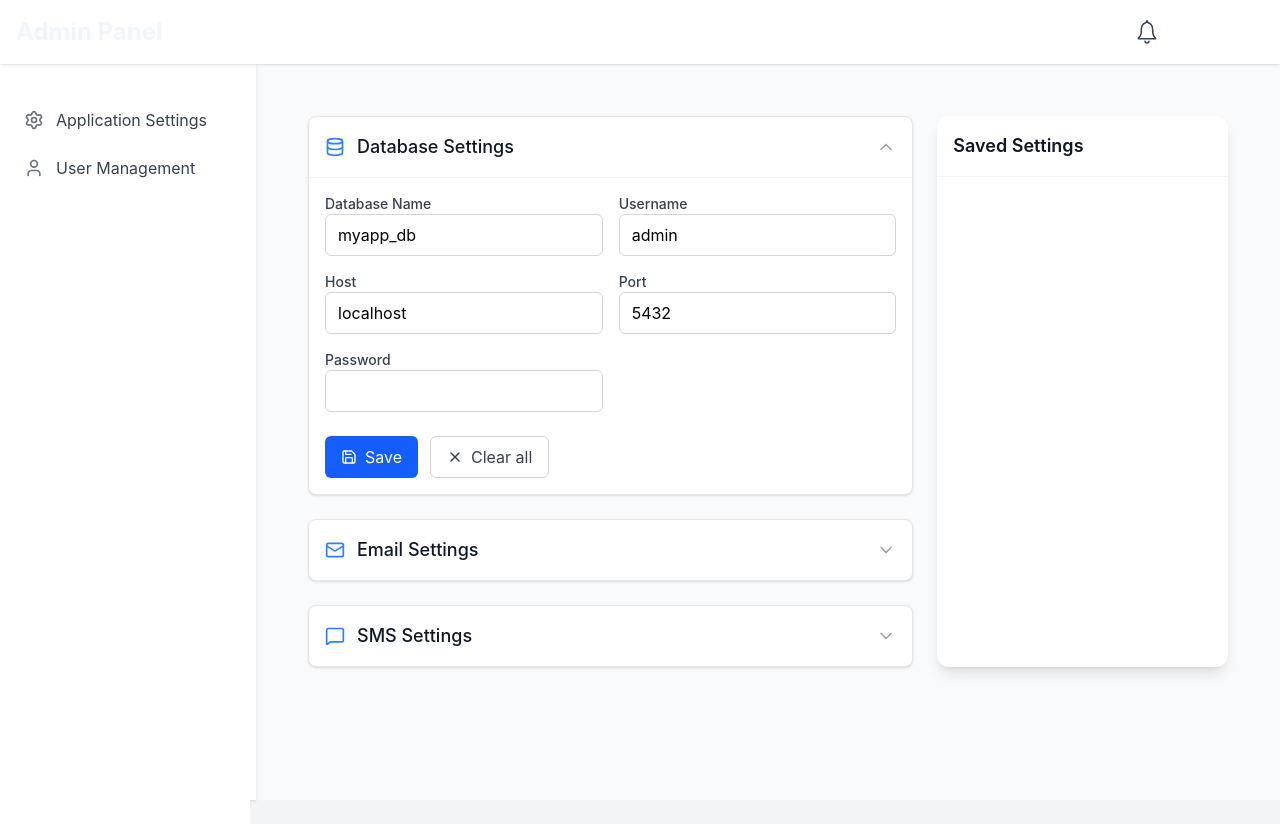
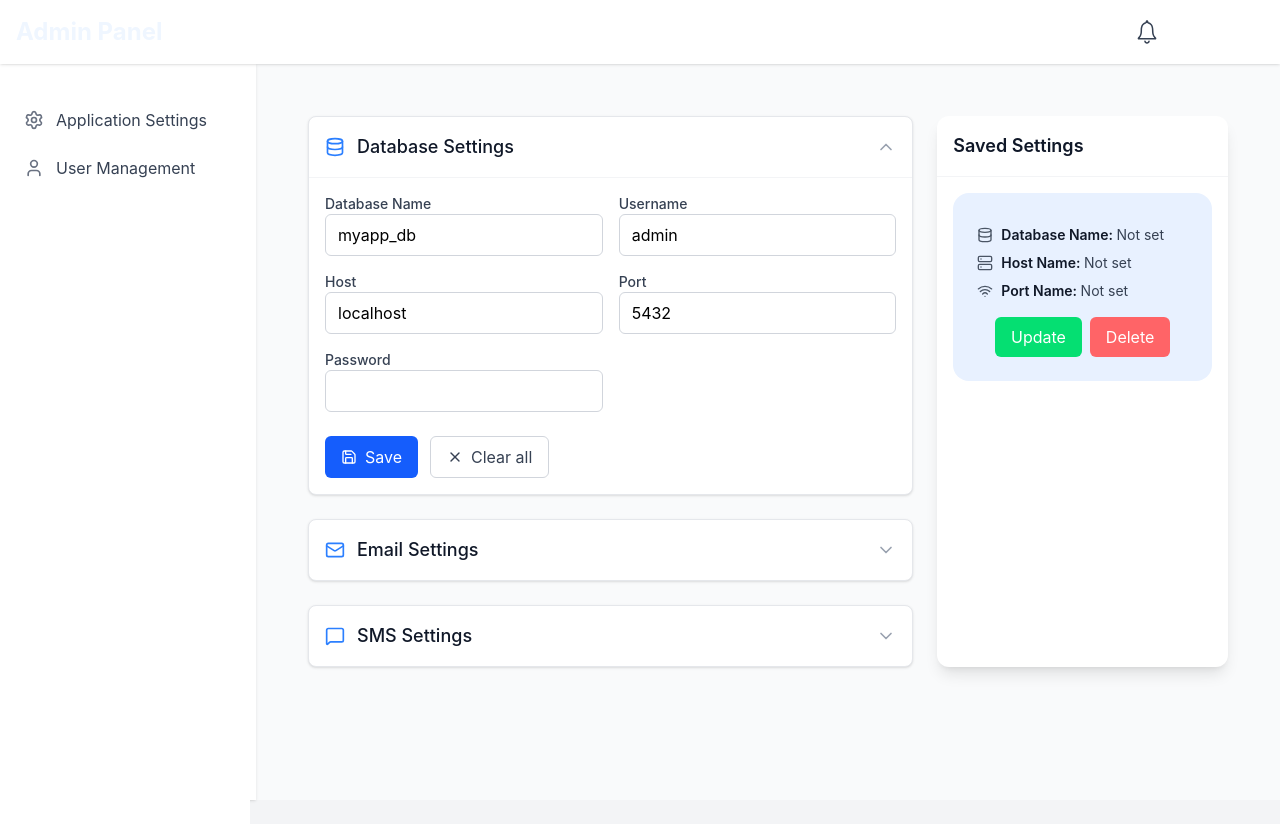
Before and after one commit to yasith-1/nexova-poc-frontend, a React (Vite) app: page / in a window 1280 px wide. Built offline with nearby package versions, Linux system fonts and the light colour scheme.

Commit message:
delete modal and update modal created

```diff
--- a/src/components/Dashboard.tsx
+++ b/src/components/Dashboard.tsx
@@ -12,6 +12,7 @@ import {
 } from "lucide-react";
 import axios from "axios";
 import toast from "react-hot-toast";
+import SettingCard from "./SettingCard";
 
 // Types
 type ExpandedSections = {
@@ -29,21 +30,21 @@ const Dashboard = () => {
         sms: false,
     });
 
-    // ---- Database Settings State ----
+    // ---- Database Settings State --------------
     const [dbHost, setDbHost] = useState("localhost");
     const [dbUsername, setDbUsername] = useState("admin");
     const [dbPort, setDbPort] = useState("5432");
     const [dbPassword, setDbPassword] = useState("");
     const [dbName, setDbName] = useState("myapp_db");
 
-    // ---- Email Settings State ----
+    // ---- Email Settings State --------------
     const [smtpHost, setSmtpHost] = useState("smtp.gmail.com");
     const [smtpPort, setSmtpPort] = useState("587");
     const [emailUsername, setEmailUsername] = useState("your-email@gmail.com");
     const [emailPassword, setEmailPassword] = useState("");
     const [fromEmail, setFromEmail] = useState("noreply@myapp.com");
 
-    // ---- SMS Settings State ----
+    // ---- SMS Settings State ---------------
     const [smsProvider, setSmsProvider] = useState("twilio");
     const [fromNumber, setFromNumber] = useState("+1234567890");
     const [apiKey, setApiKey] = useState("");
@@ -58,6 +59,7 @@ const Dashboard = () => {
 
     const handleSave = async (section: keyof ExpandedSections) => {
         let payload: any = {};
+
         if (section === "database") {
             payload = {
                 databaseName: dbName,
@@ -83,10 +85,10 @@ const Dashboard = () => {
             };
         }
 
+        // axioss POST database settings save-------------------------------------------------------
+
         try {
             const res = await axios.post('http://localhost:8080/api/database/setting/add', payload);
-            // console.log(`${section} settings saved`, res.data.message);
-            // alert(res.data.message);
             if (res.status == 200) {
                 toast.success(res.data.message);
             } else {
@@ -96,6 +98,8 @@ const Dashboard = () => {
             // alert(error ?.response?.data?.message || "An error occurred");
             toast.error(error?.response?.data?.message || "An error occurred");
         }
+
+        //------------------------------------------------------------------------------------------
     };
 
     const handleCancel = (section: keyof ExpandedSections) => {
@@ -379,6 +383,7 @@ const Dashboard = () => {
 
                         <div className="divide-y divide-gray-100 flex flex-col gap-4 p-4">
                             {/* Placeholder for saved settings or tickets */}
+                            <SettingCard />
                         </div>
                     </div>
                 </div>
--- a/src/components/SettingCard.tsx
+++ b/src/components/SettingCard.tsx
@@ -1,5 +1,18 @@
+import { Database, Server, Wifi, X } from "lucide-react"
+import { useState } from "react";
 
 function SettingCard(props: any) {
+    const [showUpdateModal, setShowUpdateModal] = useState(false);
+    const [showDeleteModal, setShowDeleteModal] = useState(false);
+
+
+     const handleDelete = () => {
+        // Handle delete logic here
+        console.log('Deleting database setting:', props.id);
+        setShowDeleteModal(false);
+        // You can add props.onDelete(props.id) here to pass data to parent component
+    };
+
     return (
         <>
             <div
@@ -13,31 +26,168 @@ function SettingCard(props: any) {
                                 {props.id}
                             </span>
                         </div>
-                        <h4 className="text-sm font-semibold text-gray-900 mb-1">
-                            Database Name :
-                        </h4>
 
-                        <h4 className="text-sm font-semibold text-gray-900 mb-1">
-                            Host Name :
-                        </h4>
+                        <div className="space-y-2 mb-4">
+                            <div className="flex items-center gap-2">
+                                <Database className="w-4 h-4 text-gray-600" />
+                                <h4 className="text-sm font-semibold text-gray-900">
+                                    Database Name: <span className="font-normal text-gray-700">{props.databaseName || 'Not set'}</span>
+                                </h4>
+                            </div>
 
-                        <h4 className="text-sm font-semibold text-gray-900 mb-1">
-                            Port Name :
-                        </h4>
+                            <div className="flex items-center gap-2">
+                                <Server className="w-4 h-4 text-gray-600" />
+                                <h4 className="text-sm font-semibold text-gray-900">
+                                    Host Name: <span className="font-normal text-gray-700">{props.hostName || 'Not set'}</span>
+                                </h4>
+                            </div>
+
+                            <div className="flex items-center gap-2">
+                                <Wifi className="w-4 h-4 text-gray-600" />
+                                <h4 className="text-sm font-semibold text-gray-900">
+                                    Port Name: <span className="font-normal text-gray-700">{props.portName || 'Not set'}</span>
+                                </h4>
+                            </div>
+                        </div>
 
                         <div className="flex gap-2 justify-center">
-                            <button className="flex items-center justify-center space-x-2 px-3 py-1 mt-3 bg-green-400 hover:bg-green-500 rounded-md">
+                            <button
+                                onClick={() => setShowUpdateModal(true)}
+                                className="flex items-center justify-center space-x-2 px-4 py-2 bg-green-400 hover:bg-green-500 text-white rounded-md transition-colors"
+                            >
                                 Update
                             </button>
 
-                            <button className="flex items-center justify-center space-x-2 px-3 py-1 mt-3 bg-red-400 hover:bg-red-500  rounded-md">
+                            <button
+                                onClick={() => setShowDeleteModal(true)}
+                                className="flex items-center justify-center space-x-2 px-4 py-2 bg-red-400 hover:bg-red-500 text-white rounded-md transition-colors"
+                            >
                                 Delete
                             </button>
                         </div>
-
                     </div>
                 </div>
             </div>
+
+
+
+            {/* Update Modal --------------------------------------------------------------------*/}
+            {showUpdateModal && (
+                <div className="fixed inset-0 bg-black bg-opacity-50 flex items-center justify-center z-50 p-4">
+                    <div className="bg-white rounded-lg shadow-xl w-full max-w-md">
+                        <div className="flex items-center justify-between p-6 border-b">
+                            <h2 className="text-lg font-semibold text-gray-900">Update Database Settings</h2>
+                            <button
+                                onClick={() => setShowUpdateModal(false)}
+                                className="text-gray-400 hover:text-gray-600 transition-colors"
+                            >
+                                <X className="w-5 h-5" />
+                            </button>
+                        </div>
+
+                        <div className="p-6">
+                            <div className="space-y-4">
+                                <div>
+                                    <div className="block text-sm font-medium text-gray-700 mb-1">
+                                        Database Name
+                                    </div>
+                                    <input
+                                        type="text"
+                                        name="databaseName"
+                                        value=""
+                                        onChange={(e) => { }}
+                                        className="w-full px-3 py-2 border border-gray-300 rounded-md focus:outline-none focus:ring-2 focus:ring-blue-500 focus:border-transparent"
+                                        placeholder="Enter database name"
+                                    />
+                                </div>
+
+                                <div>
+                                    <div className="block text-sm font-medium text-gray-700 mb-1">
+                                        Host Name
+                                    </div>
+                                    <input
+                                        type="text"
+                                        name="hostName"
+                                        value=""
+                                        onChange={(e) => { }}
+                                        className="w-full px-3 py-2 border border-gray-300 rounded-md focus:outline-none focus:ring-2 focus:ring-blue-500 focus:border-transparent"
+                                        placeholder="Enter host name"
+                                    />
+                                </div>
+
+                                <div>
+                                    <div className="block text-sm font-medium text-gray-700 mb-1">
+                                        Port Name
+                                    </div>
+                                    <input
+                                        type="text"
+                                        name="portName"
+                                        value=""
+                                        onChange={(e) => { }}
+                                        className="w-full px-3 py-2 border border-gray-300 rounded-md focus:outline-none focus:ring-2 focus:ring-blue-500 focus:border-transparent"
+                                        placeholder="Enter port name"
+                                    />
+                                </div>
+                            </div>
+
+                            <div className="flex gap-3 mt-6">
+                                <button
+                                    onClick={() => setShowUpdateModal(false)}
+                                    className="flex-1 px-4 py-2 text-gray-700 bg-gray-200 hover:bg-gray-300 rounded-md transition-colors"
+                                >
+                                    Cancel
+                                </button>
+                                <button
+                                    onClick={() => { }}
+                                    className="flex-1 px-4 py-2 bg-blue-600 hover:bg-blue-700 text-white rounded-md transition-colors"
+                                >
+                                    Update Settings
+                                </button>
+                            </div>
+                        </div>
+                    </div>
+                </div>
+            )}
+
+
+
+
+
+             {/* Delete Confirmation Modal --------------------------------------------------------------------*/}
+            {showDeleteModal && (
+                <div className="fixed inset-0 bg-black bg-opacity-50 flex items-center justify-center z-50 p-4">
+                    <div className="bg-white rounded-lg shadow-xl w-full max-w-sm">
+                        <div className="p-6">
+                            <div className="flex items-center justify-center w-12 h-12 mx-auto mb-4 bg-red-100 rounded-full">
+                                <X className="w-6 h-6 text-red-600" />
+                            </div>
+
+                            <h2 className="text-lg font-semibold text-gray-900 text-center mb-2">
+                                Delete Database Setting
+                            </h2>
+
+                            <p className="text-gray-600 text-center mb-6">
+                                Are you sure you want to delete this database setting? This action cannot be undone.
+                            </p>
+
+                            <div className="flex gap-3">
+                                <button
+                                    onClick={() => setShowDeleteModal(false)}
+                                    className="flex-1 px-4 py-2 text-gray-700 bg-gray-200 hover:bg-gray-300 rounded-md transition-colors"
+                                >
+                                    Cancel
+                                </button>
+                                <button
+                                    onClick={handleDelete}
+                                    className="flex-1 px-4 py-2 bg-red-600 hover:bg-red-700 text-white rounded-md transition-colors"
+                                >
+                                    Delete
+                                </button>
+                            </div>
+                        </div>
+                    </div>
+                </div>
+            )}
         </>
     )
 }
```
